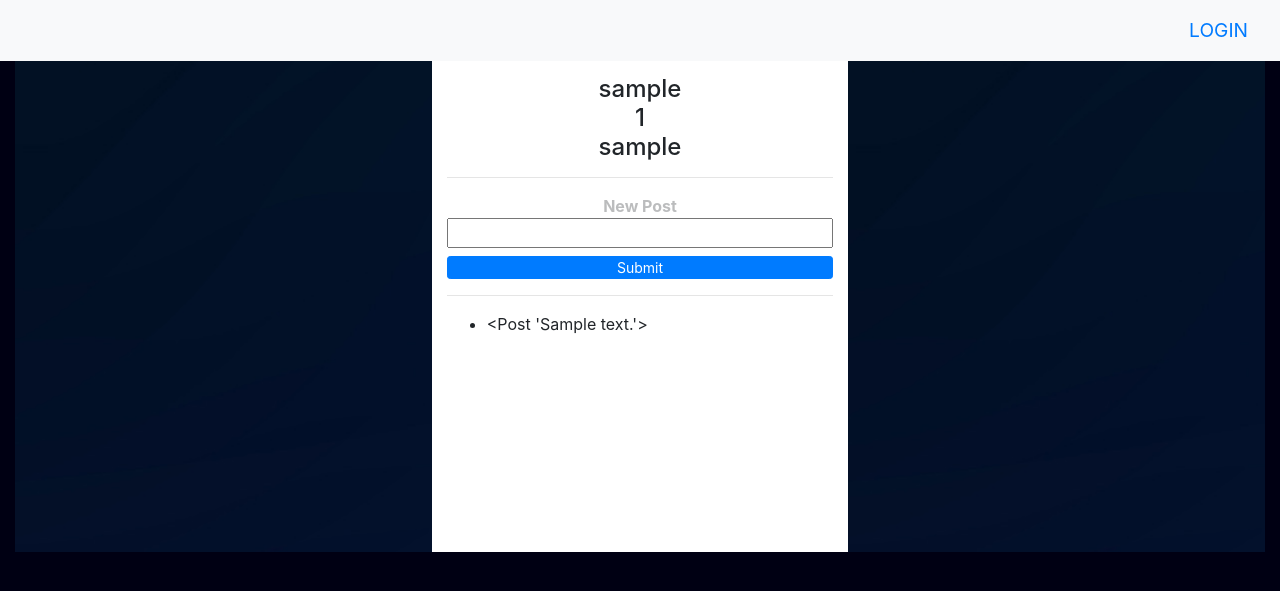
After one commit to Leon-A1/Tshma, a Flask app: template app/templates/profile.html in a window 1280 px wide. The commit adds this page. Shown: the top 591 px of the page. Run offline with Flask 2, Linux system fonts and the light colour scheme; tables that the repository leaves empty hold one stand-in row (values such as "Sample post"); the template is opened without the code that fills it: values that come from a table or form of the project are taken from there, most other values are stand-ins (such as "Sample title", 1, 10 or a date in 2020); some libraries are stand-ins or nearby versions.

Commit message:
templates design & profile view

```diff
--- a/app/forms.py
+++ b/app/forms.py
@@ -20,7 +20,7 @@ class LoginForm(FlaskForm):
 
 
 class RegisterForm(FlaskForm):
-    email = StringField('Email', validators=[InputRequired(), Email(message='Invalid email'), Length(max=50)])
+    email = StringField('Email(optional)', validators=[Email(message='Invalid email'), Length(max=50)])
     username = StringField('Username', validators=[InputRequired(), Length(min=4, max=15)])
     password = PasswordField('Password', validators=[DataRequired()])
     confirm_password = PasswordField('Confirm Password',
--- a/app/models.py
+++ b/app/models.py
@@ -21,6 +21,7 @@ class User(UserMixin,db.Model):
     username = db.Column(db.String(15), unique=True)
     email = db.Column(db.String(50), unique=True)
     password = db.Column(db.String(200))
+    last_login = db.Column(db.DateTime, nullable=False, default=datetime.utcnow)
     post = db.relationship('Post', backref='author', lazy='dynamic')
 
 
--- /dev/null
+++ b/app/templates/profile.html
@@ -0,0 +1,59 @@
+{% import "bootstrap/wtf.html" as wtf %}
+<!DOCTYPE html>
+<html lang="en">
+<head>
+  <meta charset="UTF-8">
+  <meta name="viewport" content="width=device-width, initial-scale=1.0">
+  <link rel="stylesheet" href="https://stackpath.bootstrapcdn.com/bootstrap/4.4.1/css/bootstrap.min.css" integrity="sha384-Vkoo8x4CGsO3+Hhxv8T/Q5PaXtkKtu6ug5TOeNV6gBiFeWPGFN9MuhOf23Q9Ifjh" crossorigin="anonymous">
+  <title>Tshma</title>
+</head>
+<body style="background-color:rgb(0, 0, 19)">
+
+  <nav class="navbar fixed-top navbar-light bg-light">
+    <a class="navbar-brand" href="/"></a>
+          <a style="font-size:120%;text-align:center;" class="nav-item nav-link" href="/">LOGIN</a>
+    </nav>
+  <div style=""class="container-fluid">
+  <div style="padding:0;margin:0;" class="row">
+    <div style="background-image:url({{url_for('static', filename='img/blue.jpg')}})"class="col">
+
+        <h1 style="color:transparent;">Ghost Col</h1>
+    </div>
+
+    <!-- MAIN CONTENT BLOCK -->
+    <div style="padding-top:75px; padding-bottom:200px;background-color: white;"class="col">
+    <h4 style="padding: 0;margin:0;text-align:center;">{{ username }}</h4>
+     <h4 style="padding: 0;margin:0;text-align:center;">{{ num_of_posts }}</h4>
+     <h4 style="padding: 0;margin:0;text-align:center;">{{ last_login }}</h4>
+     <hr>
+     <!-- NEW POST -->
+     <p style="opacity: 30%;text-align:center;padding:0px;margin:0"><strong>New Post</strong></p>
+     <form class="form-signin" action="/profile" method="POST">
+    <div style="padding-bottom:5px;"clas="form-control"><input id="content" name="content class="text-input" style="width:100%;height:auto;max-width: 1400px;max-height:400px;"type="text"></div>
+    <script type="text/javascript">
+        window.addEventListener('keydown',function(e){if(e.keyIdentifier=='U+000A'||e.keyIdentifier=='Enter'||e.keyCode==13){if(e.target.nodeName=='INPUT'&&e.target.type=='text'){e.preventDefault();return false;}}},true);
+        </script>
+     <div clas="form-control"><button style="width:100%;padding:0;margin;0"class="btn btn-sm btn-primary btn" type="submit">Submit</button></div>
+
+     </form>
+     <hr>
+     <!-- POSTS -->
+
+    <ul>
+        {% for post in Posts %}
+        <li>{{ post }}</li>
+        {% endfor %}
+    </ul>
+    </div>
+    <div style="background-image:url({{url_for('static', filename='img/blue.jpg')}})"class="col">
+
+      <h1 style="color:transparent;">Ghost Col</h1>
+    </div>
+
+
+  </div>
+
+</div>
+
+</body>
+</html>
```
Also changed, not shown: app/routes.py (+33 -2 lines), app/templates/index.html (+11 -9 lines), app/templates/login.html (+10 -8 lines), app/static/img/apex.jpg (added), app/static/img/blue.jpg (added), app/static/img/shimer.jpg (added), 1 other file.
